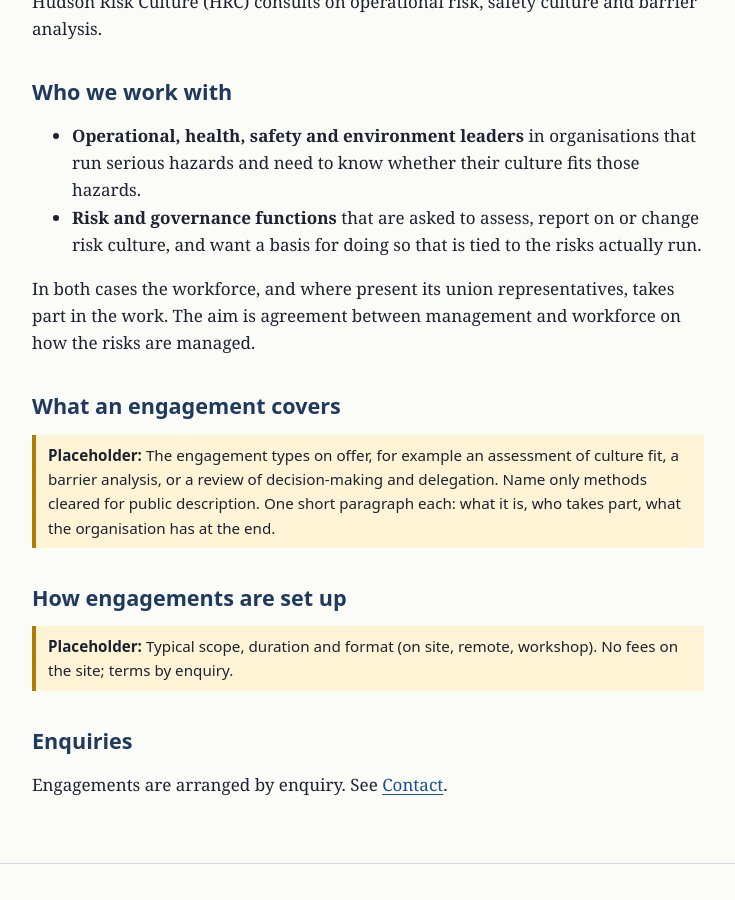
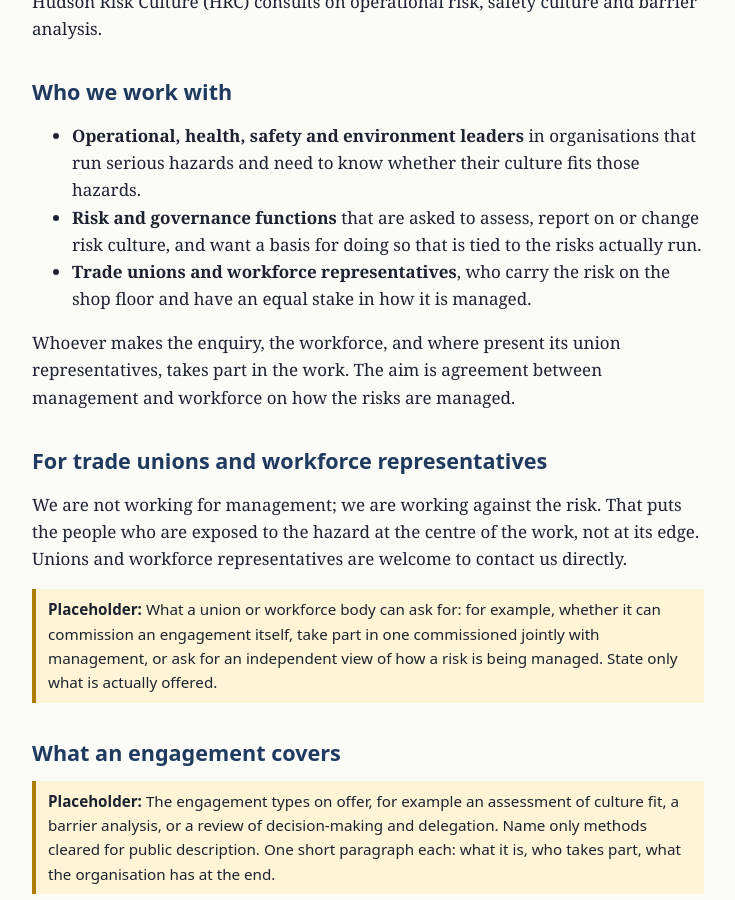
Before and after one commit to TGLHudson/Risk-culture, a Jekyll site: the page built from consulting.md, in a window 1280 px wide and 900 px high, scrolled down 206 px. Shown: the whole window, without its empty margins (144-879 px from the left). Built offline with Jekyll 4.4.1, drawn with Linux system fonts in a browser that asks for light colours.

Commit message:
Address trade unions and workforce representatives directly
Add them as a third audience on the consulting page, with their own
section and a placeholder for what they can ask for. Mention them on
the home and contact pages.

Co-Authored-By: Claude Opus 5.5 <noreply@anthropic.com>
Claude-Session: https://claude.ai/code/session_019KvwFhKcwqphsHgBfjKmup

```diff
--- a/consulting.md
+++ b/consulting.md
@@ -11,8 +11,15 @@ Hudson Risk Culture (HRC) consults on operational risk, safety culture and barri
 
 - **Operational, health, safety and environment leaders** in organisations that run serious hazards and need to know whether their culture fits those hazards.
 - **Risk and governance functions** that are asked to assess, report on or change risk culture, and want a basis for doing so that is tied to the risks actually run.
+- **Trade unions and workforce representatives**, who carry the risk on the shop floor and have an equal stake in how it is managed.
 
-In both cases the workforce, and where present its union representatives, takes part in the work. The aim is agreement between management and workforce on how the risks are managed.
+Whoever makes the enquiry, the workforce, and where present its union representatives, takes part in the work. The aim is agreement between management and workforce on how the risks are managed.
+
+## For trade unions and workforce representatives
+
+We are not working for management; we are working against the risk. That puts the people who are exposed to the hazard at the centre of the work, not at its edge. Unions and workforce representatives are welcome to contact us directly.
+
+<p class="placeholder">What a union or workforce body can ask for: for example, whether it can commission an engagement itself, take part in one commissioned jointly with management, or ask for an independent view of how a risk is being managed. State only what is actually offered.</p>
 
 ## What an engagement covers
 
```
Also changed, not shown: contact.md (+2 -2 lines), index.md (+1 -1 lines).
